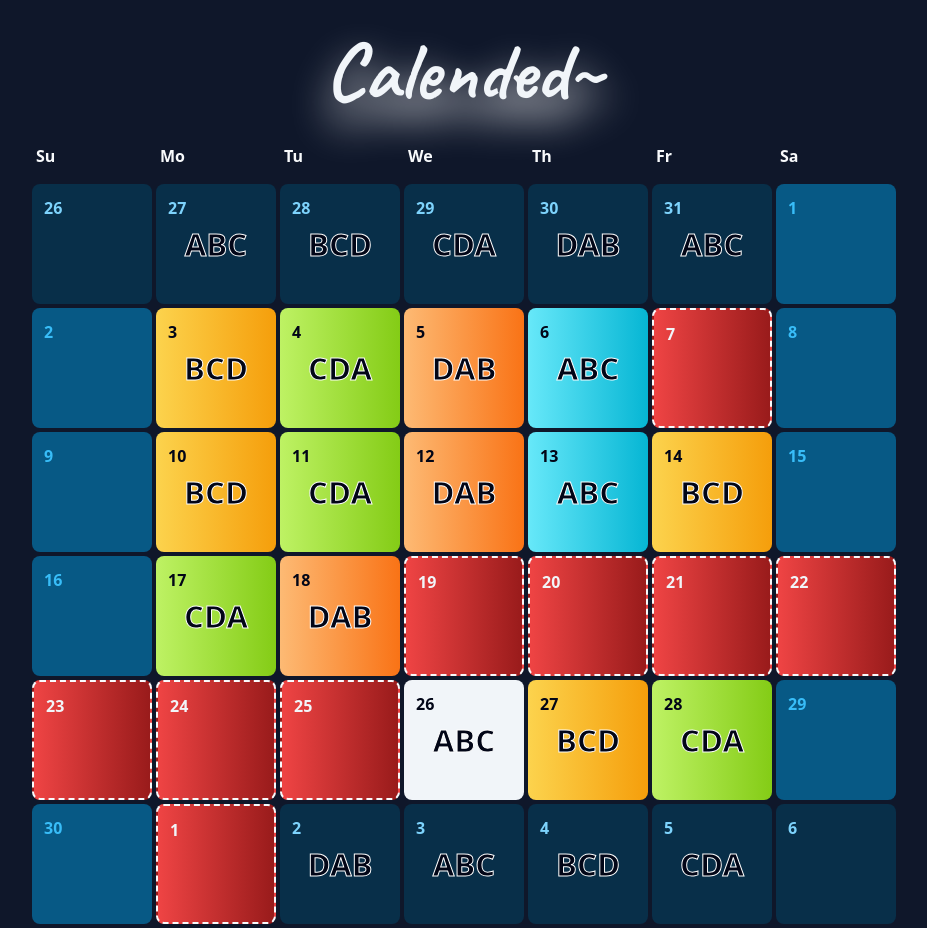
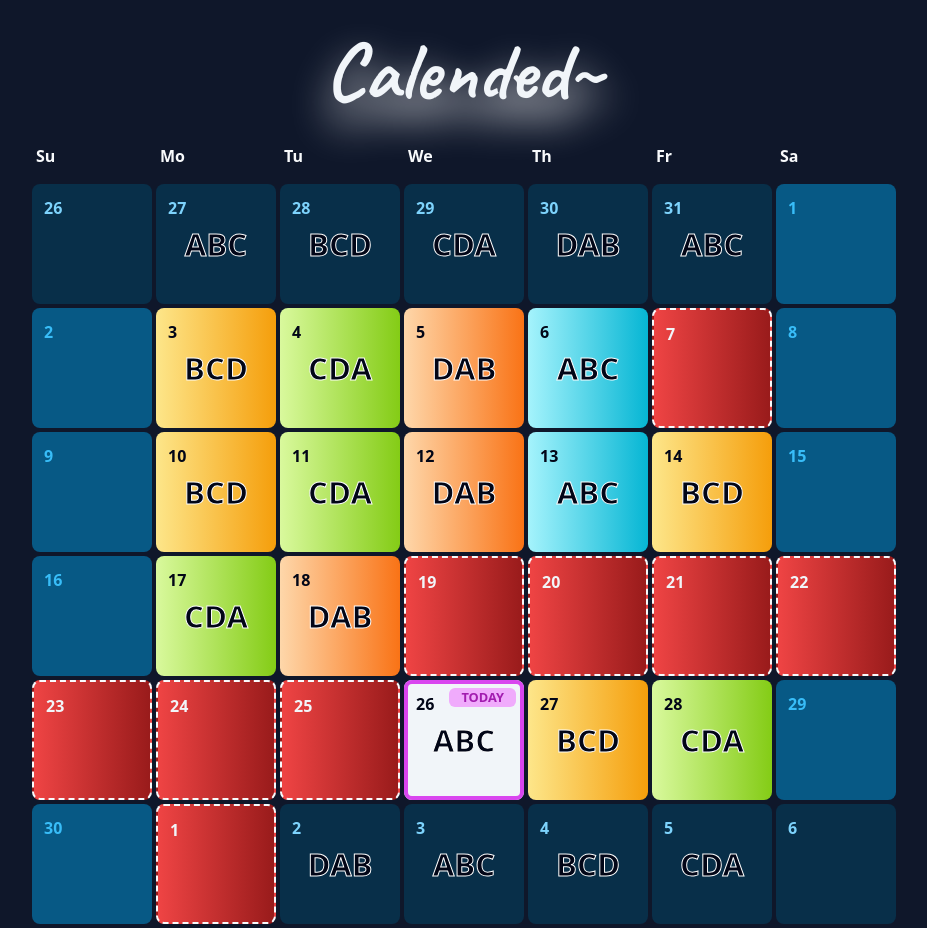
Before and after one commit to Samuellsam/Calended, a Next.js app: page /home in a window 1280 px wide. Shown: the whole page, without its empty margins (176-1103 px from the left). Built offline with nearby package versions, Linux system fonts and the light colour scheme.

Commit message:
added today sign component

```diff
--- a/src/components/day-view/DayView.tsx
+++ b/src/components/day-view/DayView.tsx
@@ -1,10 +1,11 @@
 import { Holiday } from "@/interfaces/Holiday";
 import HolidayBanner from "./HolidayBanner";
 import moment, { Moment } from "moment";
-import { isDateInMonth, isDateSame, todayMonth } from "@/util/DateUtil";
+import { isDateInMonth, isDateSame, today, todayMonth } from "@/util/DateUtil";
 import { MonthEnum } from "@/enums/MonthEnum";
 import WfoCover from "./WfoCover";
 import { WfhTeamEnum } from "@/enums/WfhTeamEnum";
+import TodaySign from "./TodaySign";
 
 const DayCalendarView: React.FC<{
   date: Moment;
@@ -41,37 +42,33 @@ const DayCalendarView: React.FC<{
       );
     // return defaultClass + " bg-red-600 text-slate-100 hover:bg-red-500";
 
-    if (
-      isDateSame(props.date, moment()) &&
-      isDateInMonth(props.date, props.calendarMonth)
-    )
+    if (isDateSame(props.date, today()))
       return defaultClass + " bg-slate-100 text-slate-950";
 
     if (isDateInMonth(props.date, props.calendarMonth)) {
       if (props.wfhTeam === WfhTeamEnum.A)
         return (
           defaultClass +
-          " bg-gradient-to-r from-amber-300 to-amber-500 text-slate-950"
+          " bg-gradient-to-r from-amber-200 to-amber-500 text-slate-950"
         );
-      // return defaultClass + " bg-amber-300 text-slate-950";
+
       if (props.wfhTeam === WfhTeamEnum.B)
         return (
           defaultClass +
-          " bg-gradient-to-r from-lime-300 to-lime-500 text-slate-950"
+          " bg-gradient-to-r from-lime-200 to-lime-500 text-slate-950"
         );
-      // return defaultClass + " bg-lime-300 text-slate-950";
+
       if (props.wfhTeam === WfhTeamEnum.C)
         return (
           defaultClass +
-          " bg-gradient-to-r from-orange-300 to-orange-500 text-slate-950"
+          " bg-gradient-to-r from-orange-200 to-orange-500 text-slate-950"
         );
-      // return defaultClass + " bg-orange-300 text-slate-950";
+
       if (props.wfhTeam === WfhTeamEnum.D)
         return (
           defaultClass +
-          " bg-gradient-to-r from-cyan-300 to-cyan-500 text-slate-950"
+          " bg-gradient-to-r from-cyan-200 to-cyan-500 text-slate-950"
         );
-      // return defaultClass + " bg-violet-300 text-slate-950";
 
       return defaultClass + " bg-sky-800 text-sky-400 hover:bg-sky-200";
     }
@@ -81,6 +78,7 @@ const DayCalendarView: React.FC<{
 
   return (
     <div className={generateDayViewClassName()}>
+      {isDateSame(props.date, today()) && <TodaySign />}
       <p className="font-bold m-3">{props.date.date()}</p>
       {generateWfoTeam()}
       {generateHoliday()}
--- /dev/null
+++ b/src/components/day-view/TodaySign.tsx
@@ -0,0 +1,13 @@
+const TodaySign: React.FC<{}> = () => {
+  return (
+    <>
+      <div className="absolute rounded-lg top-1/2 left-1/2 transform -translate-x-1/2 -translate-y-1/2 border-4 border-fuchsia-500 today-sign z-10">
+        <p className="absolute text-sm px-3 text-fuchsia-700 font-extrabold today-text bg-fuchsia-300 rounded-md m-1">
+          TODAY
+        </p>
+      </div>
+    </>
+  );
+};
+
+export default TodaySign;
--- a/src/styles/day-view.css
+++ b/src/styles/day-view.css
@@ -51,3 +51,15 @@
 .wfo-text {
   -webkit-text-stroke: 1px white;
 }
+
+.today-sign {
+  min-width: var(--day-view-size);
+  max-width: var(--day-view-size);
+
+  min-height: var(--day-view-size);
+  max-height: var(--day-view-size);
+}
+
+.today-text {
+  right: 0;
+}
```
